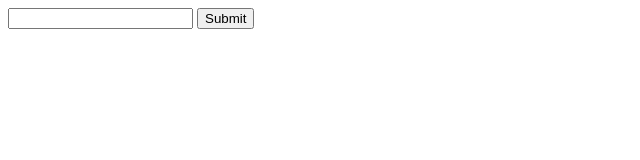
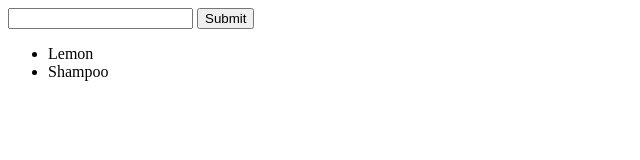
Before and after one commit to Adebayorr/Firebase-tutorial, a plain HTML site: page index.html in a window 1280 px wide. Shown: the whole page, without its empty margins (0-640 px from the left). Drawn offline with Linux system fonts and the light colour scheme.

Commit message:
added shopping list elements

```diff
--- a/index.html
+++ b/index.html
@@ -10,5 +10,9 @@
         <input type="text" class="item">
         <button type="submit">Submit</button>
     </div>
+    <ul class="shopping-list">
+        <li>Lemon</li>
+        <li>Shampoo</li>
+    </ul>
 </body>
 </html>
```
